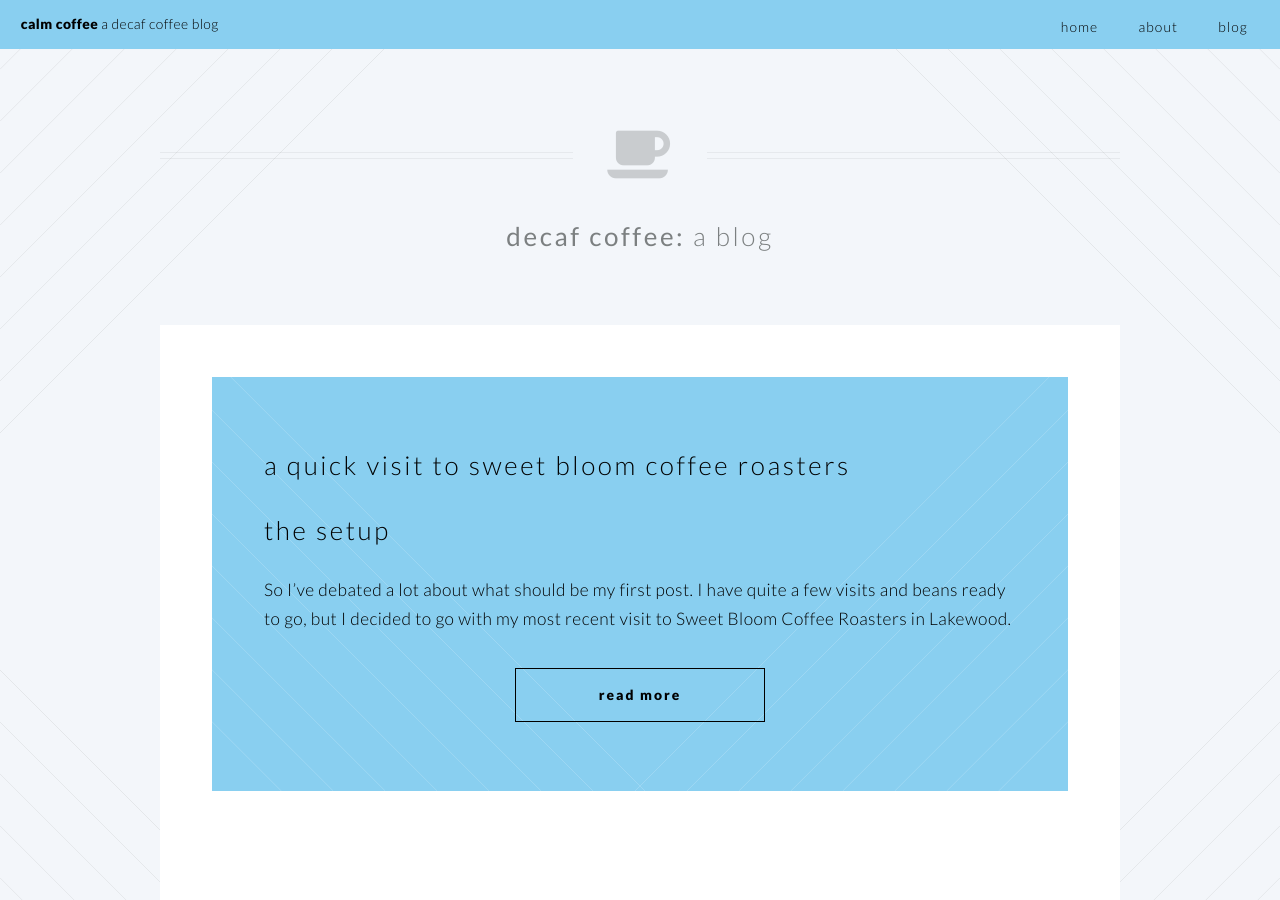
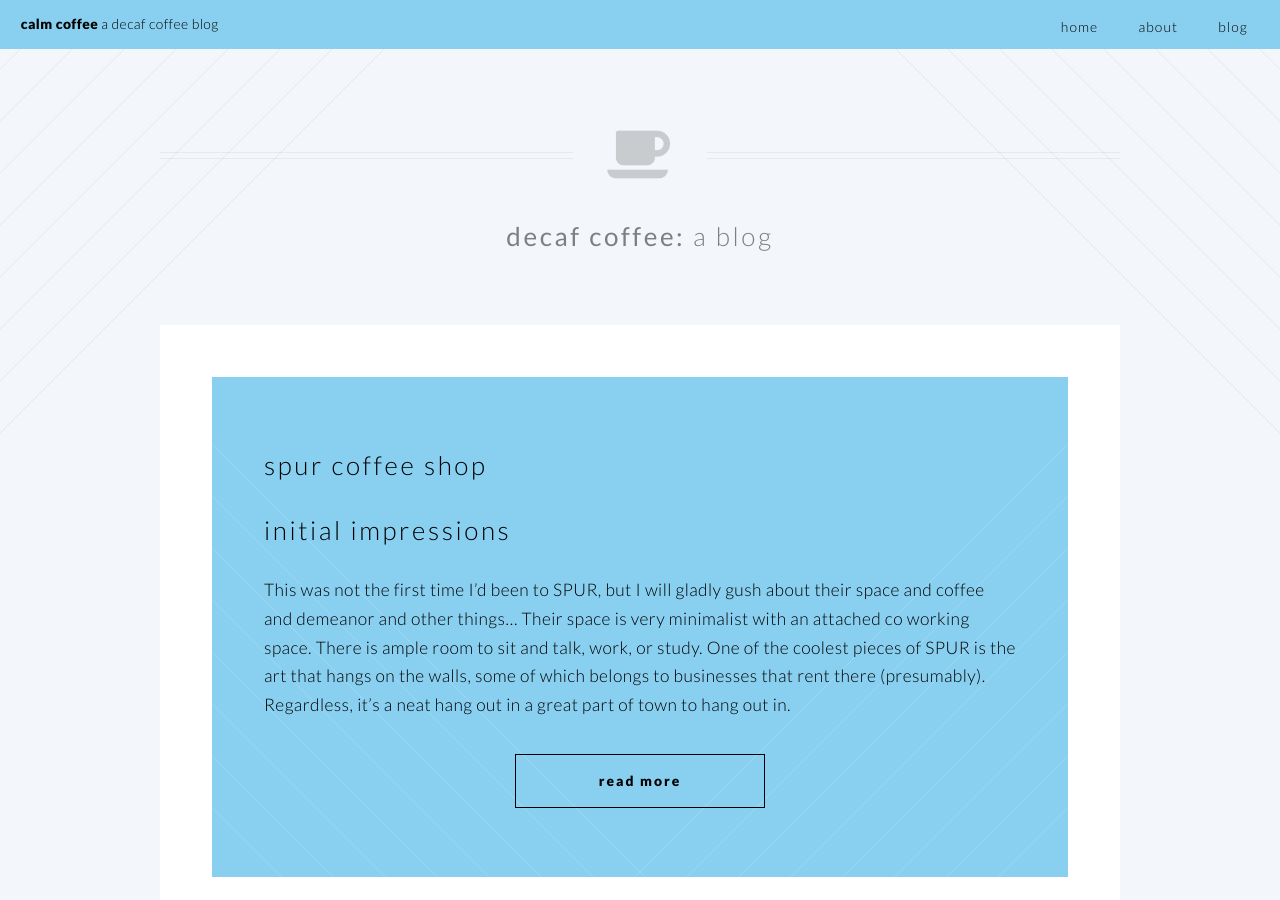
Before and after one commit to calmcoffee/calmcoffee.github.io, a Jekyll site: the page built from blog.html, in a window 1280 px wide and 900 px high. Built offline with Jekyll 4.4.1, drawn with Linux system fonts in a browser that asks for light colours.

Commit message:
spur blog

```diff
--- /dev/null
+++ b/_posts/2016-04-20-spur.md
@@ -0,0 +1,32 @@
+---
+layout: post
+title:  "SPUR Coffee Shop"
+date:   2016-04-09
+permalink: /SPUR
+excerpt_separator: <!--more-->
+---
+
+## initial impressions
+
+This was not the first time I'd been to SPUR, but I will gladly gush about their space and coffee and demeanor and other things...  Their space is very minimalist with an attached co working space.  There is ample room to sit and talk, work, or study.  One of the coolest pieces of SPUR is the art that hangs on the walls, some of which belongs to businesses that rent there (presumably).  Regardless, it's a neat hang out in a great part of town to hang out in.
+
+<!--more-->
+
+<img src="/img/spur1.jpeg" alt="SPUR Coffee Shop" style="width: 500px;"/>
+
+
+
+## ordering
+
+I've only ever had efficient and friendly service at SPUR and this was no different.  I was able to order my drinks, even chat a bit about the coffee with the barista.  It was very enjoyable with no pressure or snobbery at all about my choices.  This is almost always true.  We discovered SPUR during my wife's last pregnancy and she was always able to get a guilt-free delicious decaf whenever she went.
+
+## coffee
+
+This isn't an entirely new review as SPUR uses coffee roasted at Sweet Bloom Roasters that I reviewed last [week](http://calm.coffee/sweet.bloom).  Still, every shop has their own settings and preferences that make it unique.  SPUR tends to keep things very close to how Sweet Bloom intended.  I ordered a decaf [Cortado](https://en.wikipedia.org/wiki/Cortado) and it was perfect.  It was a bit citrus-y in the foam and deepened as I drank it, showing me a more complex side of the roast than I got at Sweet Bloom.
+
+<img src="/img/spur2.jpeg" alt="SPUR Cortado" style="width: 500px; "/>
+
+
+## final word
+
+Go to SPUR.  Buy Coffee.  Keep this "third-wave" trend rolling southward.  It's a great shop, very friendly and willing to talk about the coffee.
```
Also changed, not shown: _posts/2016-04-09-sweet-bloom.md (+2 -2 lines), img/spur1.jpeg (added), 1 other file.
